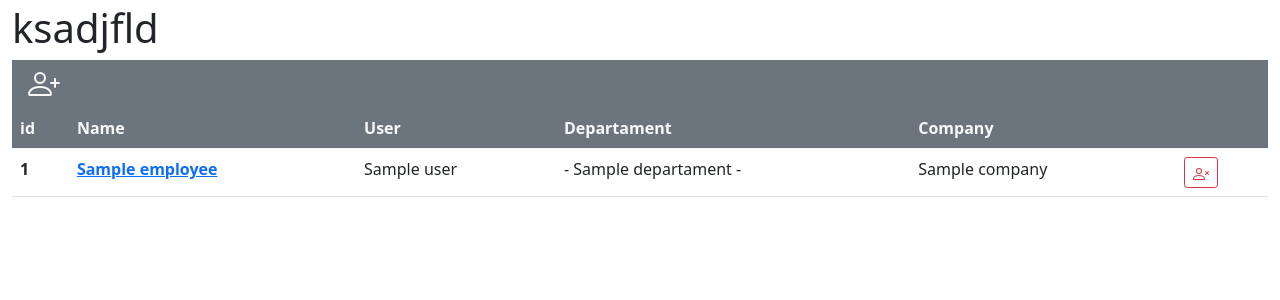
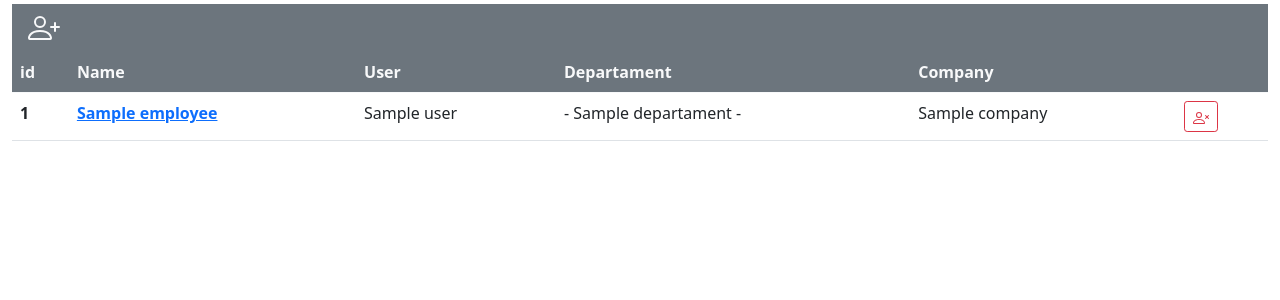
Before and after one commit to dnetochaves/repense_rh, a Django app: template apps/employee/templates/employee/employee_list.html in a window 1280 px wide. Shown: the part 76-376 px from the top of the page. Run offline with Django 3.2, Linux system fonts and the light colour scheme; the template is opened without the code that fills it: most values are stand-ins (such as "Sample title", 1, 10 or a date in 2020); some libraries are stand-ins or nearby versions.

Commit message:
change front-end employee_list

```diff
--- a/apps/employee/templates/employee/employee_list.html
+++ b/apps/employee/templates/employee/employee_list.html
@@ -6,7 +6,6 @@ Employee
 
 
 {% block main %}
-<h1>ksadjfld</h1>
 <ul class="nav bg-secondary">
     <li class="nav-item">
         <a class="nav-link active text-light" aria-current="page" href="{% url 'employee:employee_create' %}">
```
